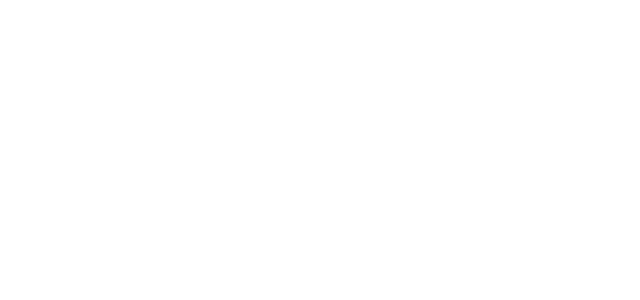
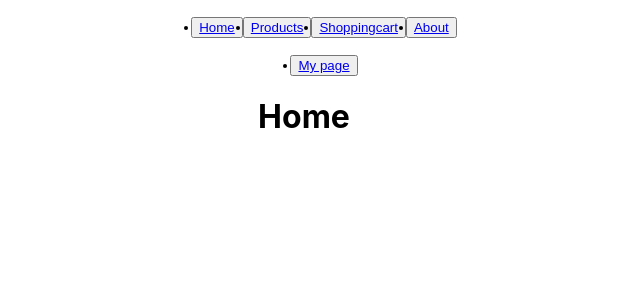
Before and after one commit to adolfssonjames/E-commerce-group-project, a React (Create React App) app: page / in a window 1280 px wide. Shown: the top 300 px of the page, without its empty margins (336-976 px from the left). Built offline with nearby package versions, Linux system fonts and the light colour scheme.

Commit message:
Router with links/buttons to pages done

```diff
--- a/src/App.js
+++ b/src/App.js
@@ -1,10 +1,36 @@
 import './App.css';
+import Home from './components/Home';
+import Products from './components/Products';
+import Mypage from './components/Mypage';
+import Shoppingcart from './components/Shoppingcart';
+import About from './components/About';
+import { BrowserRouter as Router, Route, Link, Routes} from 'react-router-dom';
 
 function App() {
   return (
-    <div className="App">
+    <Router>
+        <div className="App">
+              <ul className='navbar'>
+                  <button><li> <Link to="/">Home</Link></li></button>
+                  <button><li> <Link to="/Products">Products</Link></li></button>
+                  <button><li> <Link to="/Shoppingcart">Shoppingcart</Link></li></button>
+                  <button><li> <Link to="/About">About</Link></li></button>
+              </ul>
 
-    </div>
+              <ul className='profile-btn'>
+                   <button><li> <Link to="/Mypage">My page</Link></li></button>
+              </ul>
+
+
+            <Routes>
+                <Route exact path="/" element={<Home />}></Route>
+                <Route path="/Products" element={<Products />}></Route>
+                <Route path="/Mypage" element={<Mypage />}></Route>
+                <Route path="/Shoppingcart" element={<Shoppingcart />}></Route>
+                <Route path="/About" element={<About />}></Route>
+            </Routes>
+        </div>
+    </Router>
   );
 }
 
```
